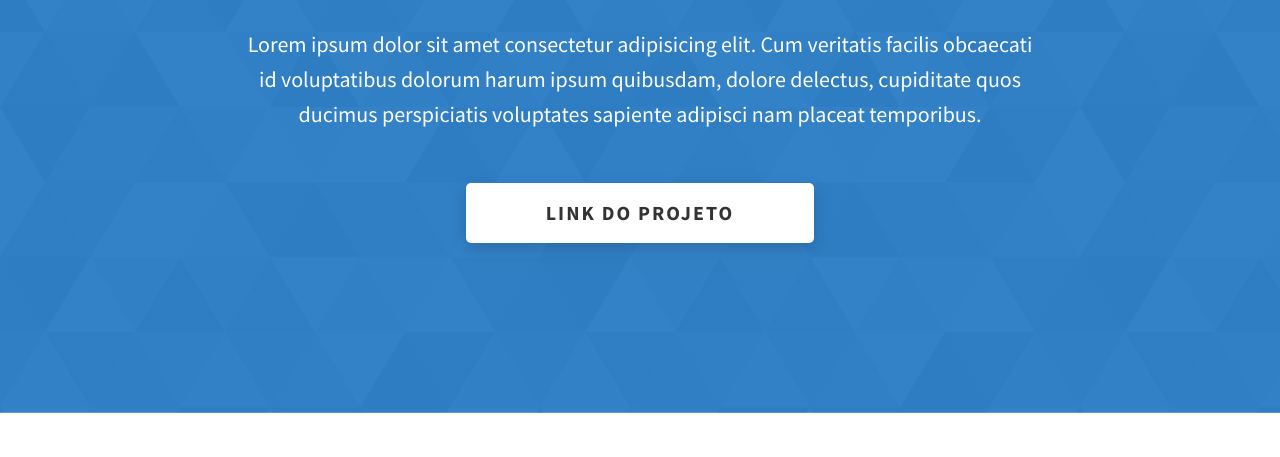
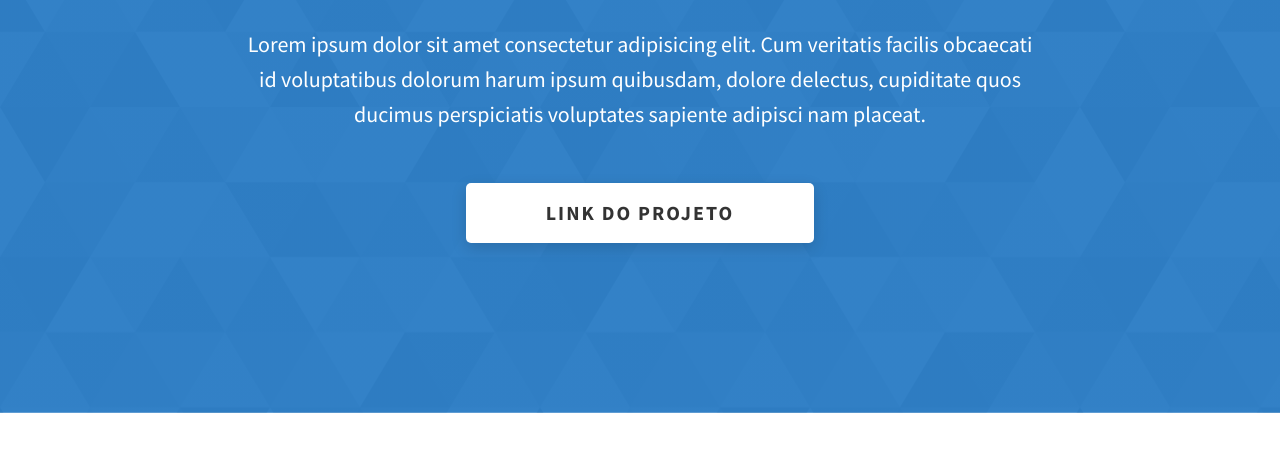
Before and after one commit to TGCodinhoto/Portfolio, a website: page project-2.html in a window 1280 px wide. Shown: the part 343-800 px from the top of the page. Drawn offline with Linux system fonts and the light colour scheme.

Commit message:
Update 2

```diff
--- a/project-2.html
+++ b/project-2.html
@@ -80,7 +80,7 @@
       <h1 class="heading-primary">Prime Flix</h1>
       <div class="project-cs-hero__info">
         <p class="text-primary">
-          Lorem ipsum dolor sit amet consectetur adipisicing elit. Cum veritatis facilis obcaecati id voluptatibus dolorum harum ipsum quibusdam, dolore delectus, cupiditate quos ducimus perspiciatis voluptates sapiente adipisci nam placeat temporibus.
+          Lorem ipsum dolor sit amet consectetur adipisicing elit. Cum veritatis facilis obcaecati id voluptatibus dolorum harum ipsum quibusdam, dolore delectus, cupiditate quos ducimus perspiciatis voluptates sapiente adipisci nam placeat.
         </p>
       </div>
       <div class="project-cs-hero__cta">
```
